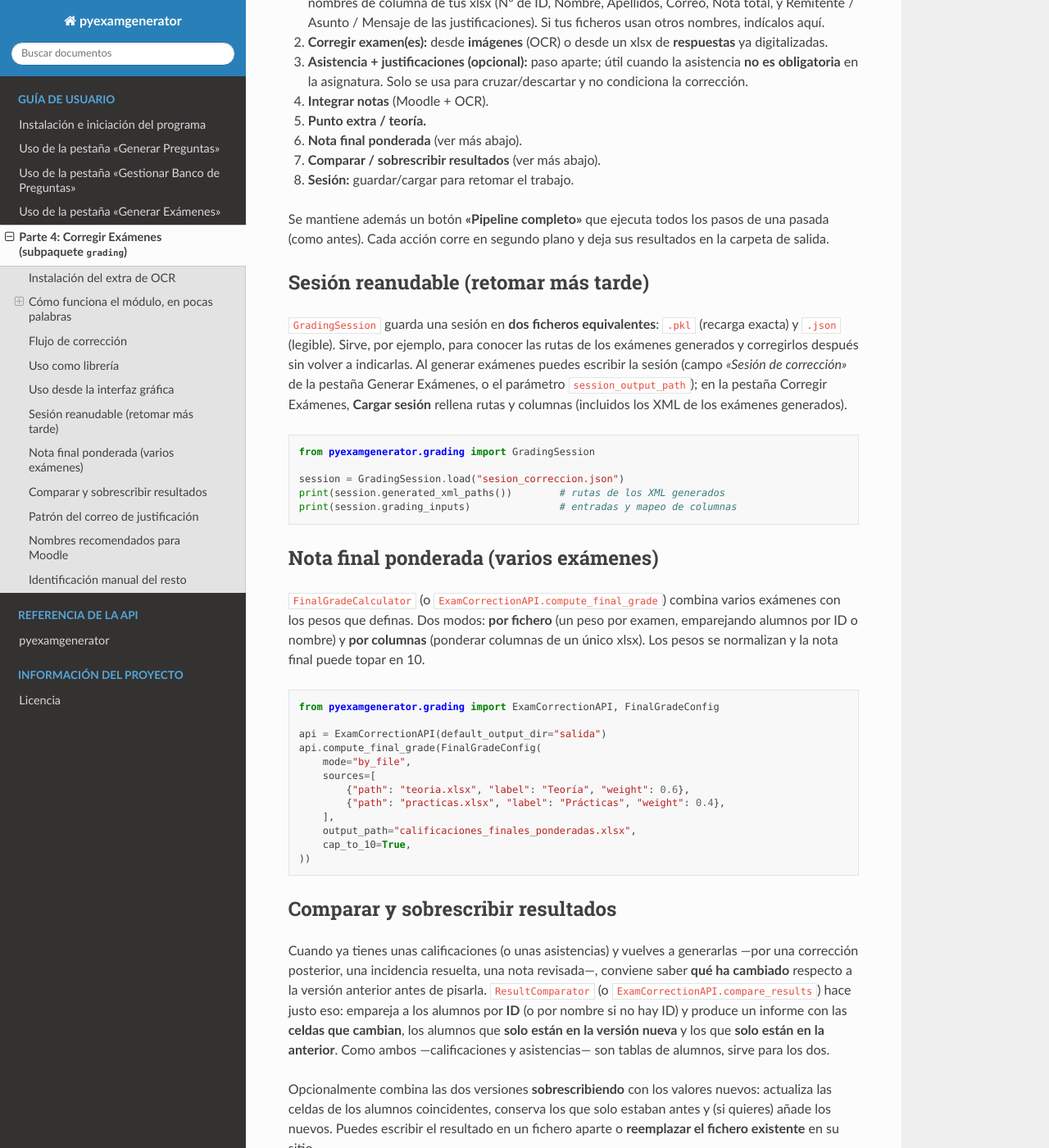
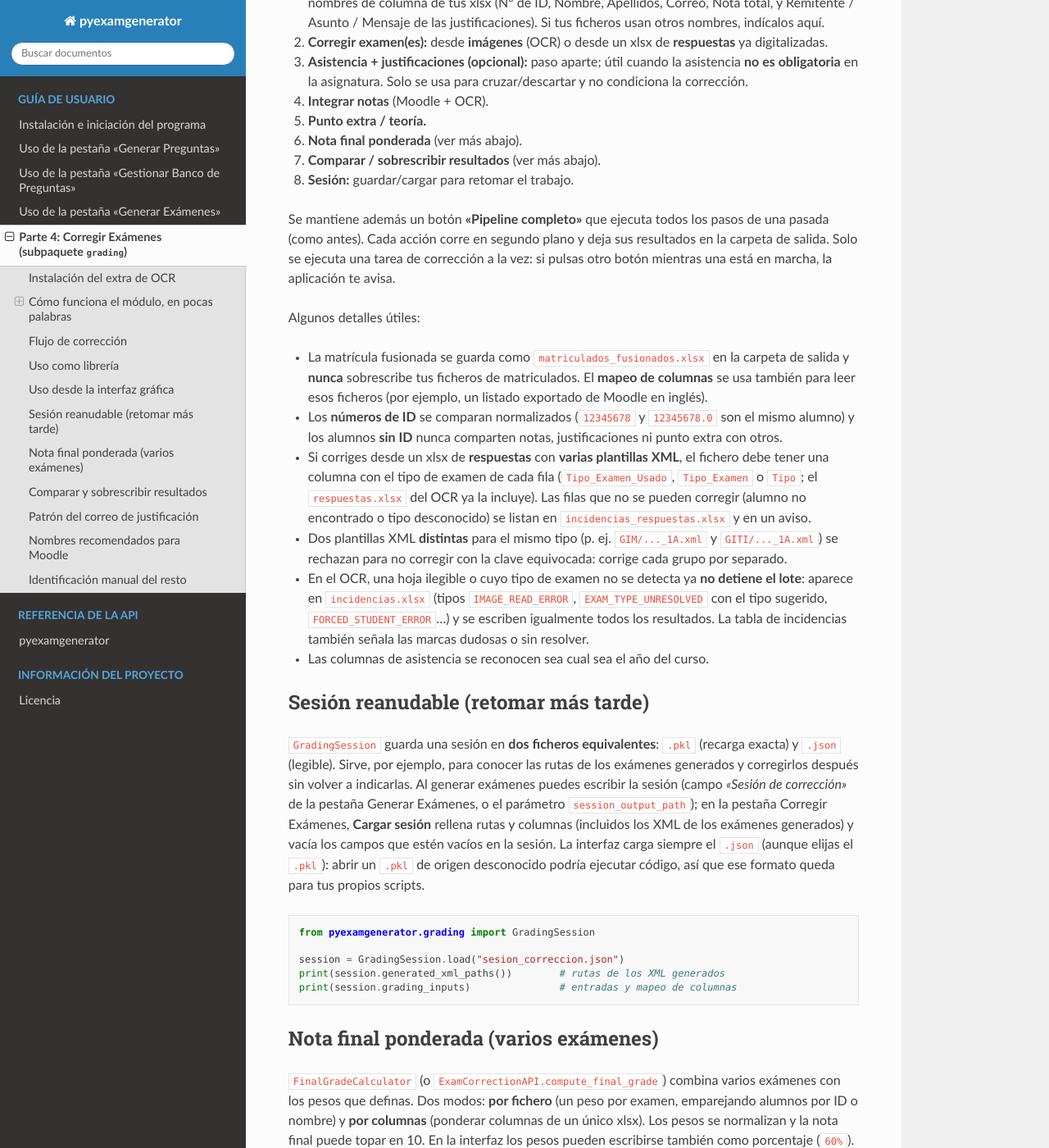
Before and after one commit to dsanchez-garcia/pyexamgenerator, a Sphinx documentation site: the page built from docs/source/tutorial_pyexamgenerator_pt4_corregir_examenes.md, in a window 1280 px wide and 1400 px high, scrolled down 3005 px. Shown: the whole window at 82% size. Built offline with Sphinx 7.4.7 and the Read the Docs theme 3.1.0, drawn with Linux system fonts in a browser that asks for light colours; some of the changed text lies outside the part shown.

Commit message:
docs: CHANGELOG y tutoriales con las correcciones de la revision general
Co-Authored-By: Claude Opus 5.5 <noreply@anthropic.com>
Claude-Session: https://claude.ai/code/session_013Yfqcd7P6m8fBAPAzdMqZT

````diff
--- a/docs/source/tutorial_pyexamgenerator_pt4_corregir_examenes.md
+++ b/docs/source/tutorial_pyexamgenerator_pt4_corregir_examenes.md
@@ -142,7 +142,28 @@ propio botón, para que ejecutes solo el paso que necesites:
 8. **Sesión:** guardar/cargar para retomar el trabajo.
 
 Se mantiene además un botón **"Pipeline completo"** que ejecuta todos los pasos de una pasada (como
-antes). Cada acción corre en segundo plano y deja sus resultados en la carpeta de salida.
+antes). Cada acción corre en segundo plano y deja sus resultados en la carpeta de salida. Solo se
+ejecuta una tarea de corrección a la vez: si pulsas otro botón mientras una está en marcha, la
+aplicación te avisa.
+
+Algunos detalles útiles:
+
+- La matrícula fusionada se guarda como `matriculados_fusionados.xlsx` en la carpeta de salida y
+  **nunca** sobrescribe tus ficheros de matriculados. El **mapeo de columnas** se usa también para
+  leer esos ficheros (por ejemplo, un listado exportado de Moodle en inglés).
+- Los **números de ID** se comparan normalizados (`12345678` y `12345678.0` son el mismo alumno) y
+  los alumnos **sin ID** nunca comparten notas, justificaciones ni punto extra con otros.
+- Si corriges desde un xlsx de **respuestas** con **varias plantillas XML**, el fichero debe tener
+  una columna con el tipo de examen de cada fila (`Tipo_Examen_Usado`, `Tipo_Examen` o `Tipo`; el
+  `respuestas.xlsx` del OCR ya la incluye). Las filas que no se pueden corregir (alumno no
+  encontrado o tipo desconocido) se listan en `incidencias_respuestas.xlsx` y en un aviso.
+- Dos plantillas XML **distintas** para el mismo tipo (p. ej. `GIM/..._1A.xml` y `GITI/..._1A.xml`)
+  se rechazan para no corregir con la clave equivocada: corrige cada grupo por separado.
+- En el OCR, una hoja ilegible o cuyo tipo de examen no se detecta ya **no detiene el lote**: aparece
+  en `incidencias.xlsx` (tipos `IMAGE_READ_ERROR`, `EXAM_TYPE_UNRESOLVED` con el tipo sugerido,
+  `FORCED_STUDENT_ERROR`...) y se escriben igualmente todos los resultados. La tabla de incidencias
+  también señala las marcas dudosas o sin resolver.
+- Las columnas de asistencia se reconocen sea cual sea el año del curso.
 
 ## Sesión reanudable (retomar más tarde)
 
@@ -151,7 +172,9 @@ antes). Cada acción corre en segundo plano y deja sus resultados en la carpeta
 después sin volver a indicarlas. Al generar exámenes puedes escribir la sesión (campo *"Sesión de
 corrección"* de la pestaña Generar Exámenes, o el parámetro `session_output_path`); en la pestaña
 Corregir Exámenes, **Cargar sesión** rellena rutas y columnas (incluidos los XML de los exámenes
-generados).
+generados) y vacía los campos que estén vacíos en la sesión. La interfaz carga siempre el `.json`
+(aunque elijas el `.pkl`): abrir un `.pkl` de origen desconocido podría ejecutar código, así que ese
+formato queda para tus propios scripts.
 
 ```python
 from pyexamgenerator.grading import GradingSession
@@ -166,7 +189,8 @@ print(session.grading_inputs)               # entradas y mapeo de columnas
 `FinalGradeCalculator` (o `ExamCorrectionAPI.compute_final_grade`) combina varios exámenes con los
 pesos que definas. Dos modos: **por fichero** (un peso por examen, emparejando alumnos por ID o
 nombre) y **por columnas** (ponderar columnas de un único xlsx). Los pesos se normalizan y la nota
-final puede topar en 10.
+final puede topar en 10. En la interfaz los pesos pueden escribirse también como porcentaje (`60%`).
+Si dos ficheros tienen el mismo nombre en carpetas distintas, cuentan como exámenes diferentes.
 
 ```python
 from pyexamgenerator.grading import ExamCorrectionAPI, FinalGradeConfig
````
Also changed, not shown: CHANGELOG.md (+24 -5 lines), docs/source/tutorial_pyexamgenerator_pt1_generar_preguntas.md (+1 -1 lines).
